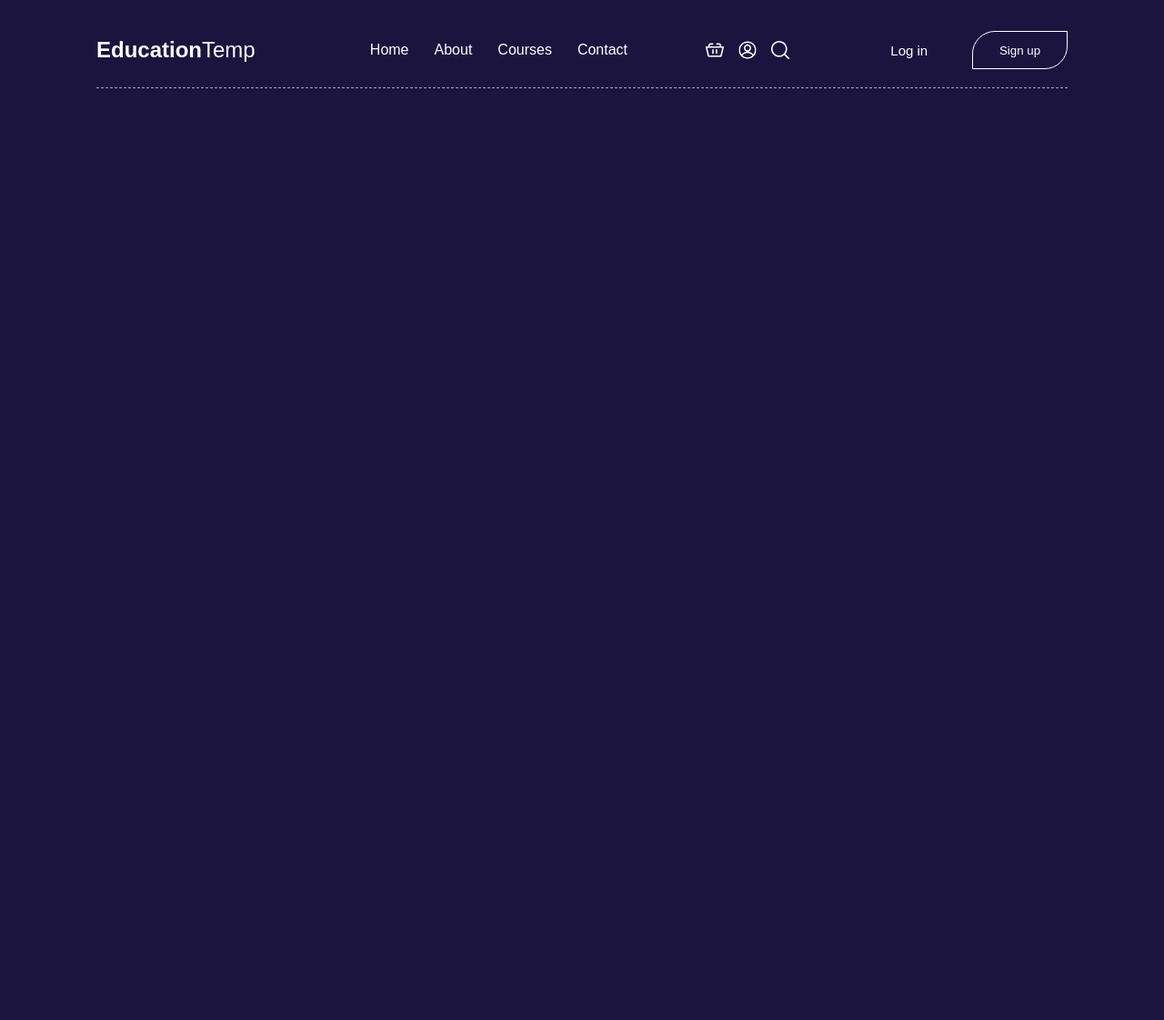
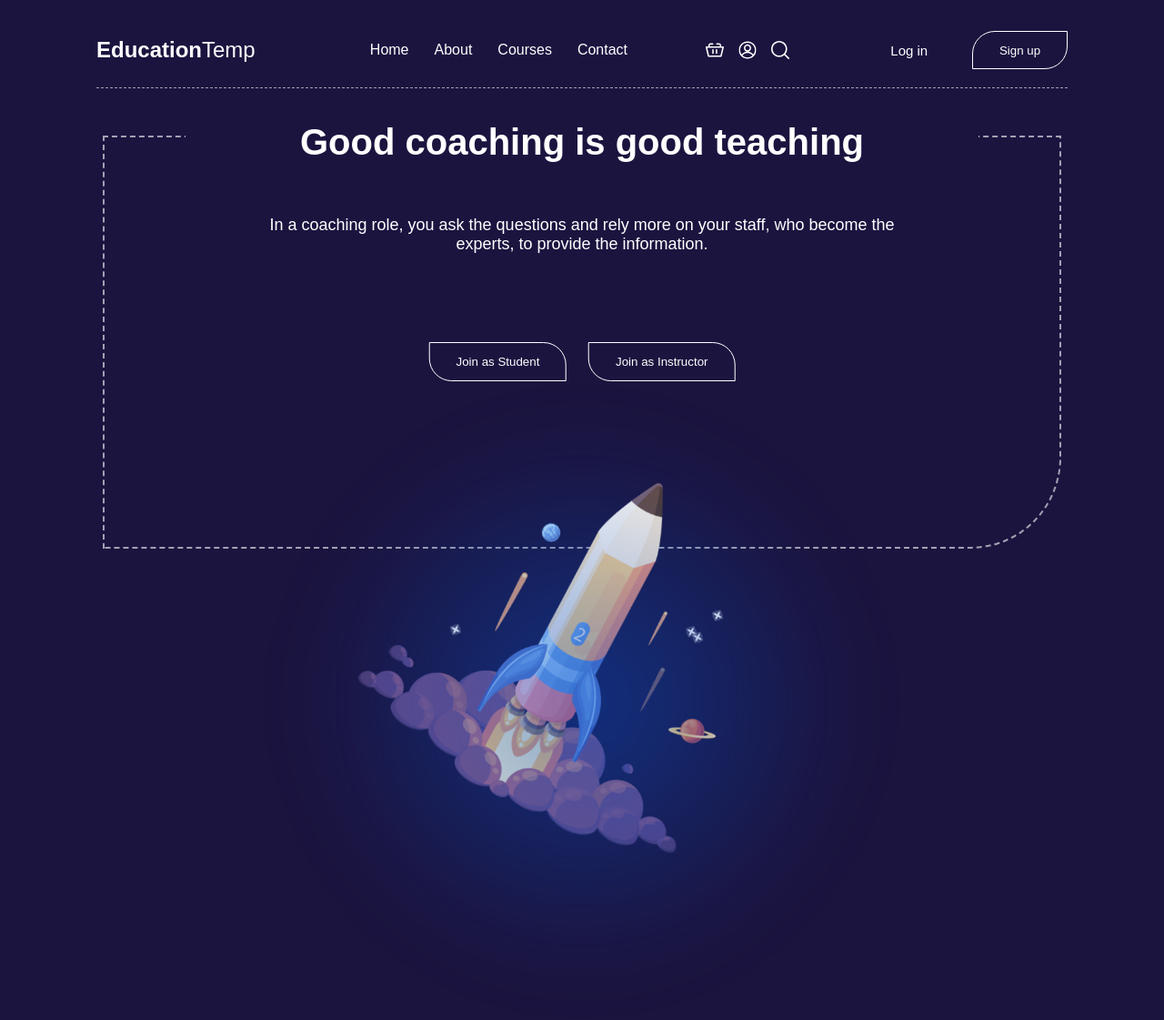
Before and after one commit to eman-2001-fep/SASS_Educational_LandingPage, a plain HTML site: page index.html in a window 1280 px wide. Shown: the whole page at 91% size. Before the commit the page ends 800 px from the top, so only its background shows below. Drawn offline with Linux system fonts and the light colour scheme.

Commit message:
add hero section

```diff
--- a/index.html
+++ b/index.html
@@ -42,6 +42,23 @@
         <div class="divider"></div>
 
     </header>
+    <!-- Hero section -->
+    <section class="hero">
+        <div>
+          <div>
+            <h1>Good coaching is good teaching</h1>
+            <p>
+              In a coaching role, you ask the questions and rely more on your staff, who become the <br>experts, to provide the information.
+            </p>
+            <div class="buttons">
+              <button class="student-btn">Join as Student</button>
+              <button class="instructor-btn">Join as Instructor</button>
+            </div>
+          </div>
+          <img class="rocket" src="images/spacecraft.png" alt="Rocket Launch">
+          <div class="glow-circle"></div>
+        </div>
+      </section>
 </body>
 
 </html>
--- a/scss/_hero.scss
+++ b/scss/_hero.scss
@@ -0,0 +1,101 @@
+// _hero.scss
+@import 'variables';
+@import 'mixins';
+
+.hero {
+    position: relative;
+    margin: 2rem auto;
+    width: 90%;
+    max-width: 1050px;
+    height: 450px;
+    border: 2px dashed $border-color;
+    border-bottom-right-radius: 100px;
+    text-align: center;
+
+    h1 {
+        position: absolute;
+        top: -13%;
+        background-color: $primary-bg;
+
+
+        width: 80%;
+        left: 50%;
+        transform: translateX(-50%);
+        padding: 0.5rem 1rem;
+        font-size: 25px;
+        font-weight: bold;
+
+        @include respond(md) {
+            font-size: 40px;
+        }
+    }
+
+    p {
+        position: absolute;
+        top: 15%;
+        left: 50%;
+        transform: translateX(-50%);
+        font-size: 14px;
+        font-weight:500;
+        text-wrap: wrap;
+        padding: 0 1rem;
+
+        @include respond(md) {
+            font-size: 18px;
+            text-wrap: nowrap;
+
+        }
+    }
+
+    .buttons {
+        position: absolute;
+        top: 50%;
+        left: 50%;
+        transform: translateX(-50%);
+        display: flex;
+        gap: 1.5rem;
+
+        button {
+            @include button-style(0px 25px 0px 25px);
+        }
+    }
+
+    .glow-circle {
+        position: absolute;
+        top: 60%;
+        left: 50%;
+        transform: translateX(-50%);
+        width: 400px;
+        height: 400px;
+        border-radius: 50%;
+        background: radial-gradient(circle, rgba(8, 79, 199, 0.5) 0%, rgba(8, 79, 199, 0) 60%);
+        filter: blur(40px);
+
+        @include respond(sm) {
+            width: 600px;
+            height: 600px;
+        }
+
+        @include respond(lg) {
+            width: 700px;
+            height: 700px;
+        }
+    }
+
+    .rocket {
+        position: absolute;
+        top: 40%;
+        left: 50%;
+        transform: translateX(-50%);
+        width: 300px;
+        margin-top: 70px;
+
+        @include respond(sm) {
+            width: 450px;
+        }
+
+        @include respond(lg) {
+            width: 600px;
+        }
+    }
+}
--- a/scss/main.scss
+++ b/scss/main.scss
@@ -1,6 +1,8 @@
 @import "variables";
 @import "mixins";
 @import "navbar";
+@import "hero";
+
 
 body{
     background-color: $primary-bg;
```
Also changed, not shown: css/main.css, 1 other file.
